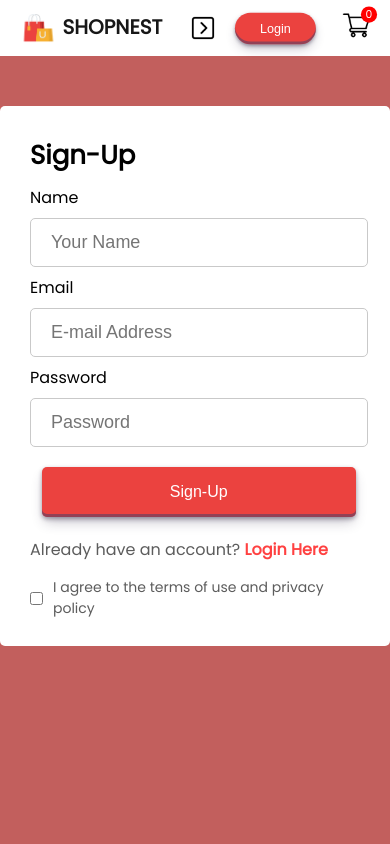
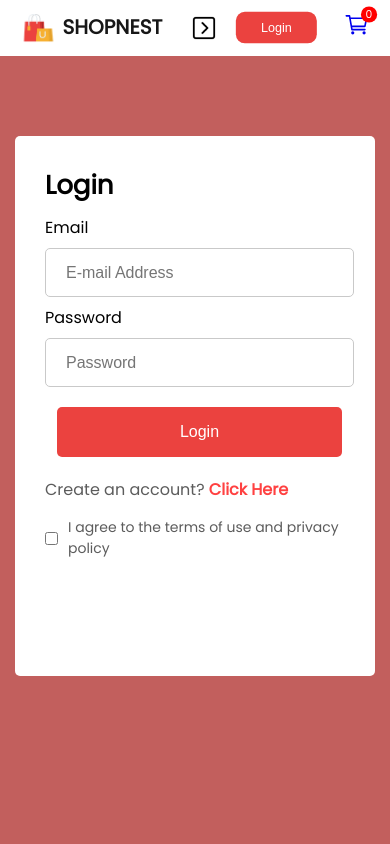
Before and after one commit to Prachi2004-pro/E-CommerceWebsite, a React (Create React App) app: page /login in a window 390 px wide. Shown: the top 844 px of the page. Built offline with nearby package versions, Linux system fonts and the light colour scheme; no server answers.

Commit message:
Editing  frontend(1)

```diff
--- a/package.json
+++ b/package.json
@@ -8,6 +8,7 @@
     "@testing-library/user-event": "^13.5.0",
     "react": "^18.3.1",
     "react-dom": "^18.3.1",
+    "react-icons": "^5.5.0",
     "react-router-dom": "^6.27.0",
     "react-scripts": "5.0.1",
     "web-vitals": "^2.1.4"
--- a/src/components/Hero/Hero.css
+++ b/src/components/Hero/Hero.css
@@ -38,30 +38,40 @@
     gap: 15px;
     width: 310px;
     height: 65px;
-    border-radius: 75px;
+    border-radius: 10px;
     border: none;
     margin-top: 30px;
     background-color: #eb423f;
-    box-shadow: #2d234266 0 2px 4px,rgba(45, 35, 66, .3) 0 7px 13px -3px,rgba(58, 65, 111, .5) 0 -3px 0 inset;
     color: white;
     font-size: 20px;
     cursor: pointer;
     font-weight: 500;
 }
 .latest-btn:hover{
-    box-shadow: rgba(45, 35, 66, .4) 0 4px 8px, rgba(45, 35, 66, .3) 0 7px 13px -3px, #888b9e 0 -3px 0 inset;
+    box-shadow: 5px 5px 0px 2px black;
     transform: translateY(-2px);
 }
-
 .hero-right{
     flex: 1;
     display: flex;
     align-items: center;
     justify-content: center;
+    position: relative;
+}
+.circle{
+    height: 470px;
+    width: 470px;
+    background-color: #e2120a;
+    border-radius: 100%;
+    position: absolute;
+    top: 25px;
+    left: 40px;
+    box-shadow: 1px 1px 30px 15px #ec6935;
 }
 .hero-right img{
     height: 700px;
     padding-right: 120px;
+    z-index: 10;
 }
 
 @media(max-width:1280px){
@@ -114,6 +124,15 @@
         height: 600px;
         padding-right: 60px;
     }
+    .circle{
+        height: 425px;
+        width: 425px;
+        background-color: #e2120a;
+        position: absolute;
+        top: 40px;
+        left: 30px;
+        box-shadow: 1px 1px 30px 15px #ec6935;
+    }
 }
 
 @media(max-width:800px){
@@ -146,6 +165,16 @@
         height: auto;
         padding-right: 20px;
     }
+    .circle{
+        height: 325px;
+        width: 325px;
+        background-color: #e2120a;
+        position: absolute;
+        top: 40px;
+        left: 5px;
+        box-shadow: 1px 1px 30px 15px #ec6935;
+
+    }
 }
 
 @media(max-width:500px){
--- a/src/components/Hero/Hero.jsx
+++ b/src/components/Hero/Hero.jsx
@@ -25,6 +25,8 @@ export const Hero = () => {
         </div>
         {/* right */}
         <div className="hero-right">
+          <div className="circle">
+          </div>
           <img src={hero_imag} alt="hero_image" />
         </div>
     </div>
--- a/src/components/Navbar/Navbar.css
+++ b/src/components/Navbar/Navbar.css
@@ -49,26 +49,25 @@
 .login-cart button {
   align-items: center;
   border: 0;
-  border-radius: 65px;
+  border-radius: 10px;
   background-color: #eb423f;
   color: white;
-  box-shadow: #2d234266 0 2px 4px,rgba(45, 35, 66, .3) 0 7px 13px -3px,rgba(58, 65, 111, .5) 0 -3px 0 inset;
   cursor: pointer;
   height: 40px;
   width: 130px;
   font-size: 18px;
 }
 .login-cart button:hover {
-  box-shadow: rgba(45, 35, 66, .4) 0 4px 8px, rgba(45, 35, 66, .3) 0 7px 13px -3px, #888b9e 0 -3px 0 inset;
-  transform: translateY(-2px);
+    box-shadow: 2px 2px 2px 1px black;
+    transform: translateY(-2px);
 }
 .cart-count{
-    width: 22px;
-    height: 22px;
+    width: 18px;
+    height: 18px;
     display: flex;
     justify-content: center;
     align-items: center;
-    margin-top: -32px;
+    margin-top: -30px;
     margin-left: -58px;
     font-size: 14px;
     border-radius: 11px;
--- a/src/components/Navbar/Navbar.jsx
+++ b/src/components/Navbar/Navbar.jsx
@@ -1,10 +1,10 @@
 import React, { useContext, useState, useRef } from 'react'
 import './Navbar.css'
 import logo from '../Assets/logo.png'
-import cart_icon from '../Assets/cart_icon.png'
 import { Link } from 'react-router-dom'
 import { ShopContext } from '../../context/ShopContext'
 import dropdown_icon from '../Assets/nav-dropdown.png'
+import { IoCartOutline } from "react-icons/io5";
 
 export const Navbar = () => {
   const [menu, setMenu] = useState("Home");
@@ -33,7 +33,7 @@ export const Navbar = () => {
             {localStorage.getItem('auth-token')?
             <button onClick={()=>{localStorage.removeItem('auth-token');window.location.replace('/')}}>Logout</button>
             :<Link to="/login"><button>Login</button></Link>}
-            <Link to="/cart"><img src={cart_icon} alt="cart" /></Link>
+            <Link to="/cart"><IoCartOutline size={"1.8rem"} /></Link>
             <div className="cart-count">{getTotalCartItems()}</div>
         </div>
     </div>
--- a/src/components/NewsLetter/NewsLetter.css
+++ b/src/components/NewsLetter/NewsLetter.css
@@ -31,7 +31,7 @@
     background: white;
     width: 730px;
     height: 70px;
-    border-radius: 20px;
+    border-radius: 10px;
     border: 1px solid #e3e3e3;
 }
 
@@ -48,17 +48,15 @@
 .news-letter div button{
     width: 200px;
     height: 70px;
-    border-radius: 20px;
+    border-radius: 10px;
     background: #eb423f;
     border: none;
     color: white;
-    box-shadow: #2d234266 0 2px 4px,rgba(45, 35, 66, .3) 0 7px 13px -3px,rgba(58, 65, 111, .5) 0 -3px 0 inset;
     font-size: 22px;
     cursor: pointer;
 }
 .news-letter button:hover{
-    box-shadow: rgba(45, 35, 66, .4) 0 4px 8px, rgba(45, 35, 66, .3) 0 7px 13px -3px, #888b9e 0 -3px 0 inset;
-    transform: translateY(-2px);
+    background: #eb0905;
 }
 
 @media(max-width:1280px){
--- a/src/components/Offers/Offers.css
+++ b/src/components/Offers/Offers.css
@@ -32,18 +32,17 @@
 .left button{
     width: 270px;
     height: 55px;
-    border-radius: 75px;
+    border-radius: 10px;
     background: #eb423f;
     border: none;
     color: white;
     font-size: 22px;
     font-weight: 500;
-    box-shadow: #2d234266 0 2px 4px,rgba(45, 35, 66, .3) 0 7px 13px -3px,rgba(58, 65, 111, .5) 0 -3px 0 inset;
     margin-top: 30px;
     cursor: pointer;
 }
 .left button:hover{
-    box-shadow: rgba(45, 35, 66, .4) 0 4px 8px, rgba(45, 35, 66, .3) 0 7px 13px -3px, #888b9e 0 -3px 0 inset;
+    box-shadow: 5px 5px 0px 2px black;
     transform: translateY(-2px);
 }
 
--- a/src/components/ProductDisplay/ProductDisplay.css
+++ b/src/components/ProductDisplay/ProductDisplay.css
@@ -99,12 +99,12 @@
     background: #eb423f;
     margin-bottom: 40px;
     border: none;
-    box-shadow: #2d234266 0 2px 4px,rgba(45, 35, 66, .3) 0 7px 13px -3px,rgba(58, 65, 111, .5) 0 -3px 0 inset;
     outline: none;
     cursor: pointer;
+    border-radius: 6px;
 }
 .display-right button:hover{
-    box-shadow: rgba(45, 35, 66, .4) 0 4px 8px, rgba(45, 35, 66, .3) 0 7px 13px -3px, #888b9e 0 -3px 0 inset;
+    box-shadow: 2px 2px 0px 2px black;
     transform: translateY(-2px);
 }
 
--- a/src/pages/CSS/LoginSignup.css
+++ b/src/pages/CSS/LoginSignup.css
@@ -2,12 +2,13 @@
     width: 100%;
     height: 90vh;
     background: #c25d5bfb;
-    padding-top: 100px;
+    padding-top: 40px;
+    padding-bottom: 40px;
 }
 
 .container{
     width: 580px;
-    height: 600px;
+    height: 580px;
     background: white;
     margin: auto;
     padding: 40px 60px;
@@ -15,14 +16,14 @@
 }
 
 .container h1{
-    margin: 20px 0px;
+    margin: 10px 0px;
 }
 
 .fields{
     display: flex;
     flex-direction: column;
     gap: 15px;
-    margin-top: 20px;
+    /* margin-top: 20px; */
 }
 
 .fields input{
@@ -50,8 +51,11 @@
     background-color: #eb423f;
     border: none;
     border-radius: 5px;
-    box-shadow: #2d234266 0 2px 4px,rgba(45, 35, 66, .3) 0 7px 13px -3px,rgba(58, 65, 111, .5) 0 -3px 0 inset;
     cursor: pointer;
+}
+.container button:hover{
+    box-shadow: 2px 2px 2px 2px black;
+    transform: translateY(-2px);
 }
 
 .login{
@@ -76,7 +80,7 @@
 
 @media(max-width:1280px){
     .LoginSignup{
-        padding-top: 50px;
+        padding-top: 80px;
     }
     .container{
         width: auto;
@@ -106,9 +110,6 @@
 }
 
 @media(max-width:800px){
-    /* .LoginSignup{
-        padding-top: 50px;
-    } */
     .container{
         padding: 20px 30px;
     }
@@ -127,3 +128,30 @@
         font-size: 16px;
     }
 }
+
+@media(max-width:500px){
+    .LoginSignup{
+        height: 80vh;
+        margin-bottom: 20px;
+    }
+    .container{
+        max-width: 300px;
+        max-height: 500px;
+        padding: 20px 30px;
+    }
+    .container h1{
+        font-size: 26px;
+    }
+    .fields{
+        margin-top: 10px;
+    }
+    .fields input{
+        height: 45px;
+        font-size: 16px;
+        /* width: 95%; */
+    }
+    .container button{
+        height: 50px;
+        font-size: 16px;
+    }
+}
--- a/src/pages/LoginSignup.jsx
+++ b/src/pages/LoginSignup.jsx
@@ -2,7 +2,7 @@ import React, { useState } from "react";
 import "./CSS/LoginSignup.css";
 
 export const LoginSignup = () => {
-  const [state, setState] = useState("Sign-Up");
+  const [state, setState] = useState("Login");
   const [formData , setFormData] = useState({
     username:"",
     password:"",
```
Also changed, not shown: 1 other file (tests, documents, lock files or other folders).
